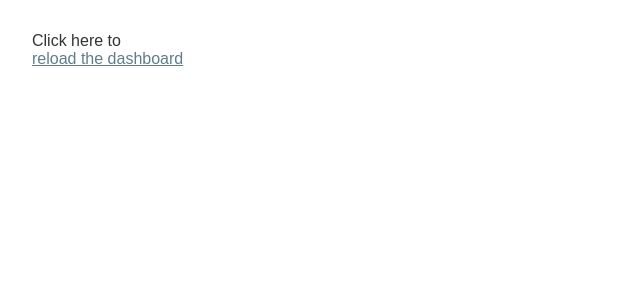
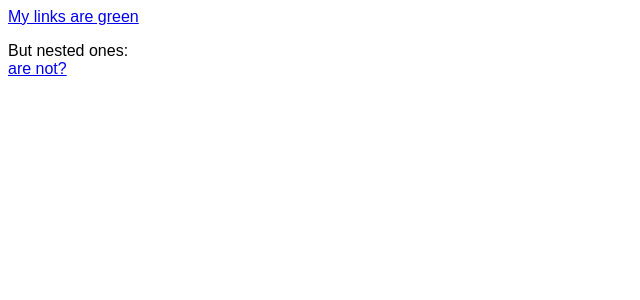
Before and after one commit to henry-alakazhang/universal-bug-repro, an Angular app: page / in a window 1280 px wide. Shown: the top 300 px of the page, without its empty margins (0-640 px from the left). Built offline with nearby package versions, Linux system fonts and the light colour scheme.

Commit message:
Visually show bug

```diff
--- a/src/app/app.component.ts
+++ b/src/app/app.component.ts
@@ -3,10 +3,12 @@ import { Component } from "@angular/core";
 @Component({
   selector: "app-root",
   template: `
+    <app-link [link]="'/'">My links are green</app-link>
+
     <app-text [style]="'normal'">
-      Click here to
+      But nested ones:
       <app-link [link]="'/'">
-        reload the dashboard
+        are not?
       </app-link>
     </app-text>
   `
--- /dev/null
+++ b/src/app/link/link.component.scss
@@ -0,0 +1,9 @@
+:host {
+  // my links are green
+  color: #22BB22;
+
+  :visited {
+    // and go red after click
+    color: #BB2222;
+  }
+}
--- a/src/app/link/link.component.ts
+++ b/src/app/link/link.component.ts
@@ -13,6 +13,7 @@ import { ChangeDetectionStrategy, Component, Input } from "@angular/core";
       </div>
     </ng-template>
   `,
+  styleUrls: ["./link.component.scss"],
   changeDetection: ChangeDetectionStrategy.OnPush
 })
 export class LinkComponent {
--- a/src/styles.css
+++ b/src/styles.css
@@ -1,65 +1,4 @@
 /* Global Styles */
-h1 {
-  color: #369;
-  font-family: Arial, Helvetica, sans-serif;
-  font-size: 250%;
-}
-h2, h3 {
-  color: #444;
-  font-family: Arial, Helvetica, sans-serif;
-  font-weight: lighter;
-}
-body {
-  margin: 2em;
-}
-body, input[text], button {
-  color: #333;
-  font-family: Cambria, Georgia;
-}
-a {
-  cursor: pointer;
-  cursor: hand;
-}
-button {
-  font-family: Arial;
-  background-color: #eee;
-  border: none;
-  padding: 5px 10px;
-  border-radius: 4px;
-  cursor: pointer;
-  cursor: hand;
-}
-button:hover {
-  background-color: #cfd8dc;
-}
-button:disabled {
-  background-color: #eee;
-  color: #aaa;
-  cursor: auto;
-}
-
-/* Navigation link styles */
-nav a {
-  padding: 5px 10px;
-  text-decoration: none;
-  margin-right: 10px;
-  margin-top: 10px;
-  display: inline-block;
-  background-color: #eee;
-  border-radius: 4px;
-}
-nav a:visited, a:link {
-  color: #607D8B;
-}
-nav a:hover {
-  color: #039be5;
-  background-color: #CFD8DC;
-}
-nav a.active {
-  color: #039be5;
-}
-
-/* everywhere else */
 * {
   font-family: Arial, Helvetica, sans-serif;
 }
```
